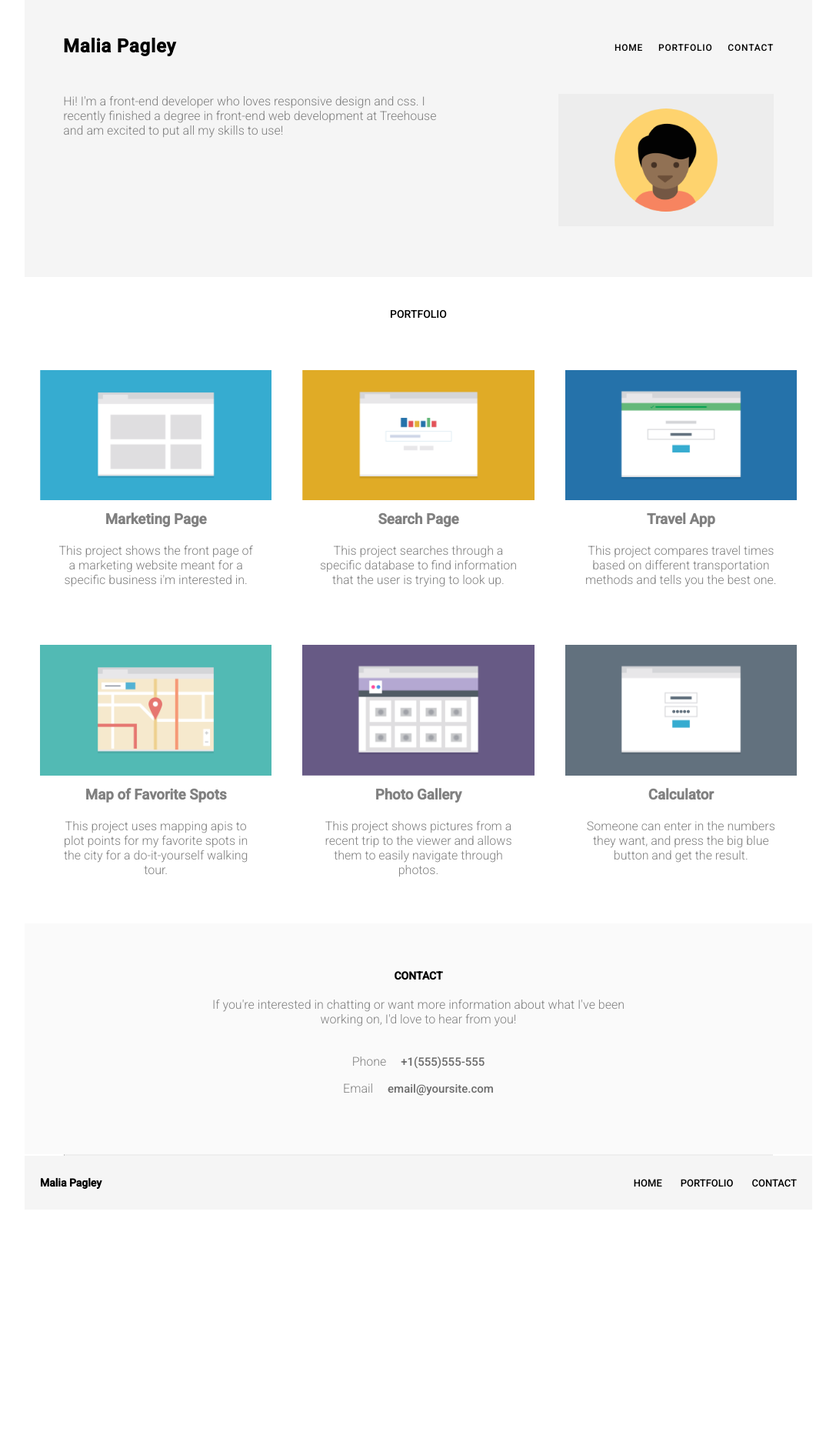
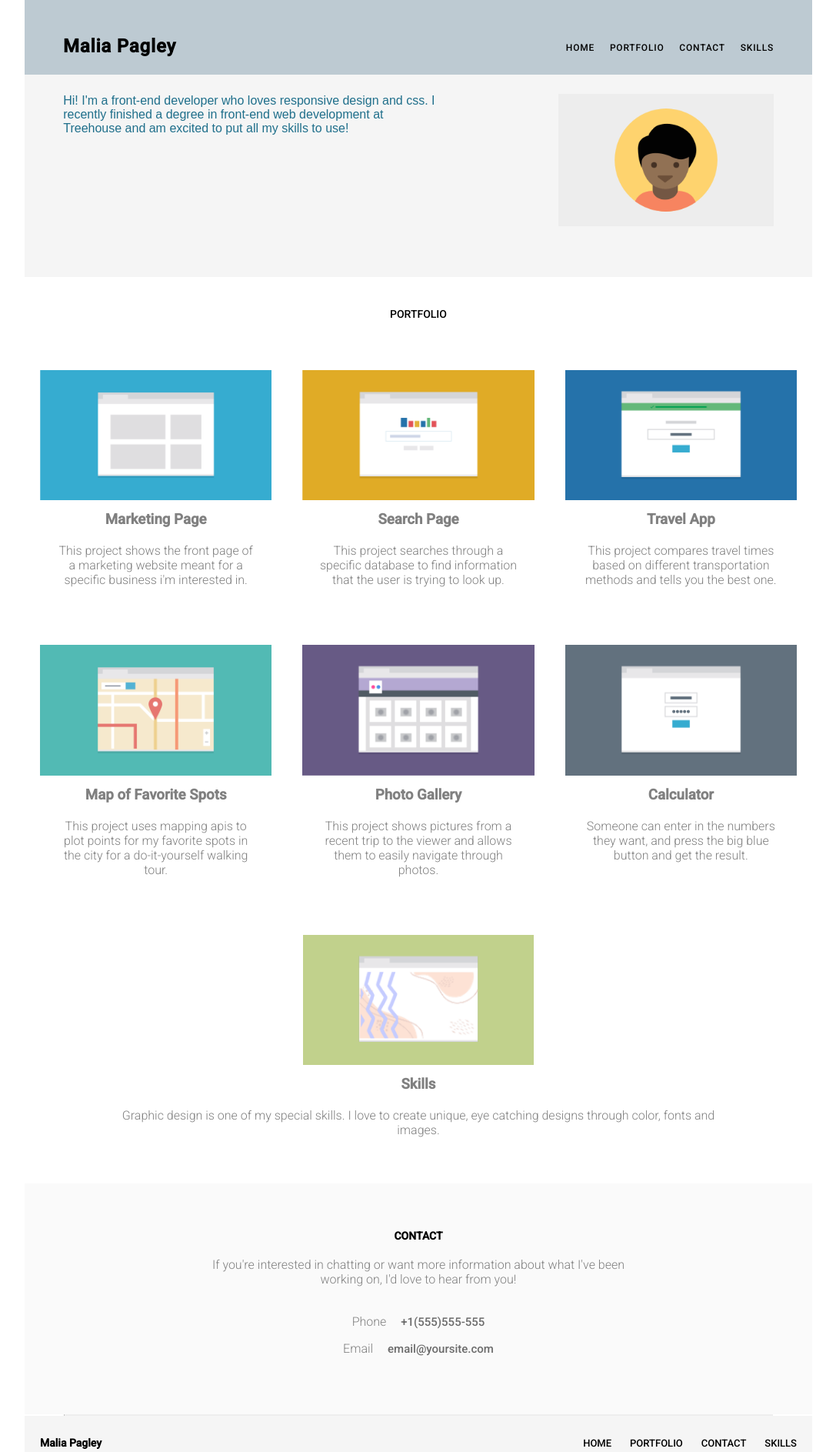
Before and after one commit to MaliaPagley/techdegree-responsive-layout, a plain HTML site: page index.html in a window 1280 px wide. Shown: the whole page at 77% size, without its empty margins (96-1183 px from the left). Before the commit the page ends 1572 px from the top, so only its background shows below. Drawn offline with Linux system fonts and the light colour scheme; a web font is replaced by a local one.

Commit message:
finishing touches

```diff
--- a/css/style.css
+++ b/css/style.css
@@ -2,9 +2,7 @@
   box-sizing: border-box;
   margin: 0;
   padding: 0;
-
 }
-
 body {
   display: flex;
   flex-direction: column;
@@ -16,7 +14,6 @@ body {
 ul {
   list-style: none;
   padding: 0;
-
 }
 p {
   font-weight: 100;
@@ -31,6 +28,7 @@ a {
 
 nav {
   font-family: "Roboto", Arial, Verdana;
+  background-color: #bdcad2;
   font-weight: 400;
   letter-spacing: .05em;
   padding: 25px 50px 25px 50px;
@@ -97,8 +95,9 @@ header {
 }
 .aboutMe{
   padding: 5px 15px 16px 15px;
-  color: rgb(126, 126, 126);
+  color: #1F6F8B;
   text-align: center;
+  font-family: 'Pragati Narrow', sans-serif;
 }
 .projects {
   display: block;
@@ -148,7 +147,6 @@ hr {
   align-self: center;
 }
 
-
 @media (min-width: 320px) {
     nav {
       padding: 20px 15px 18px 15px;
@@ -157,7 +155,7 @@ hr {
       height: 300px;
     }
     header {
-      height: 500px;
+      height: 550px;
     }
     footer a {
       font-size: 13px;
@@ -176,6 +174,7 @@ hr {
     }
     .intro-img {
       display: block;
+      margin-top: 15px;
       margin-left: auto;
       margin-right: auto;
       max-width: 70%;
@@ -187,6 +186,9 @@ hr {
   }
 
 @media (min-width: 768px)  {
+  .seventh img {
+    width: 400px;
+  }
   .aboutMe {
     float: left;
     text-align: left;
@@ -211,7 +213,6 @@ hr {
   footer {
     padding-bottom: 70px;
     padding-top: 20px;
-
   }
   .col {
     flex: 1 50%;
@@ -256,10 +257,18 @@ hr {
   .col {
     flex-basis: calc(50% - 20px);
   }
+
 }
 
+@media (min-width: 1024px) {
+  .seventh img {
+    width: 320px;
+  }
+  .seventh p {
+    padding-right: 100px;
+    padding-left: 100px;
+  }
 
-@media (min-width: 1024px) {
   nav {
     padding: 40px 50px 18px 50px;
   }
@@ -298,6 +307,6 @@ hr {
   }
   .col {
     flex-basis: calc(33.333% - 20px);
+    }
 
-    }
   }
--- a/index.html
+++ b/index.html
@@ -9,11 +9,16 @@
       href="https://fonts.googleapis.com/css2?family=Roboto:wght@300;500&display=swap"
       rel="stylesheet"
     />
-
+    <link rel="preconnect" href="https://fonts.googleapis.com" />
+    <link rel="preconnect" href="https://fonts.gstatic.com" crossorigin />
+    <link
+      href="https://fonts.googleapis.com/css2?family=Pragati+Narrow&display=swap"
+      rel="stylesheet"
+    />
     <link rel="stylesheet" href="css/style.css" />
-
     <title>My Portfolio</title>
   </head>
+
   <body>
     <header>
       <nav class="mobile-nav">
@@ -32,6 +37,11 @@
           <li>
             <a href="../techdegree-responsive-layout/index.html#contact-sec"
               >contact</a
+            >
+          </li>
+          <li>
+            <a href="../techdegree-responsive-layout/index.html#skills-sec"
+              >skills</a
             >
           </li>
         </ul>
@@ -107,11 +117,19 @@
           button and get the result.
         </p>
       </div>
+
+      <div class="seventh col" id="skills-sec">
+        <img src="images/portfolio-7.png" alt="Skills" />
+        <h3>Skills</h3>
+        <p class="projects">
+          Graphic design is one of my special skills. I love to create unique,
+          eye catching designs through color, fonts and images.
+        </p>
+      </div>
     </div>
     <!-- ^ second </div> .order-change end mark-->
-
-    <div class="contact">
-      <h2 id="contact-sec">CONTACT</h2>
+    <div class="contact" id="contact-sec">
+      <h2>CONTACT</h2>
       <p class="contact-spacing">
         If you're interested in chatting or want more information about what
         I've been working on, I'd love to hear from you!
@@ -147,6 +165,11 @@
             >CONTACT</a
           >
         </li>
+        <li class="full">
+          <a href="../techdegree-responsive-layout/index.html#skills-sec"
+            >SKILLS</a
+          >
+        </li>
       </ul>
     </footer>
   </body>
```
Also changed, not shown: images/portfolio-7.png (added).
